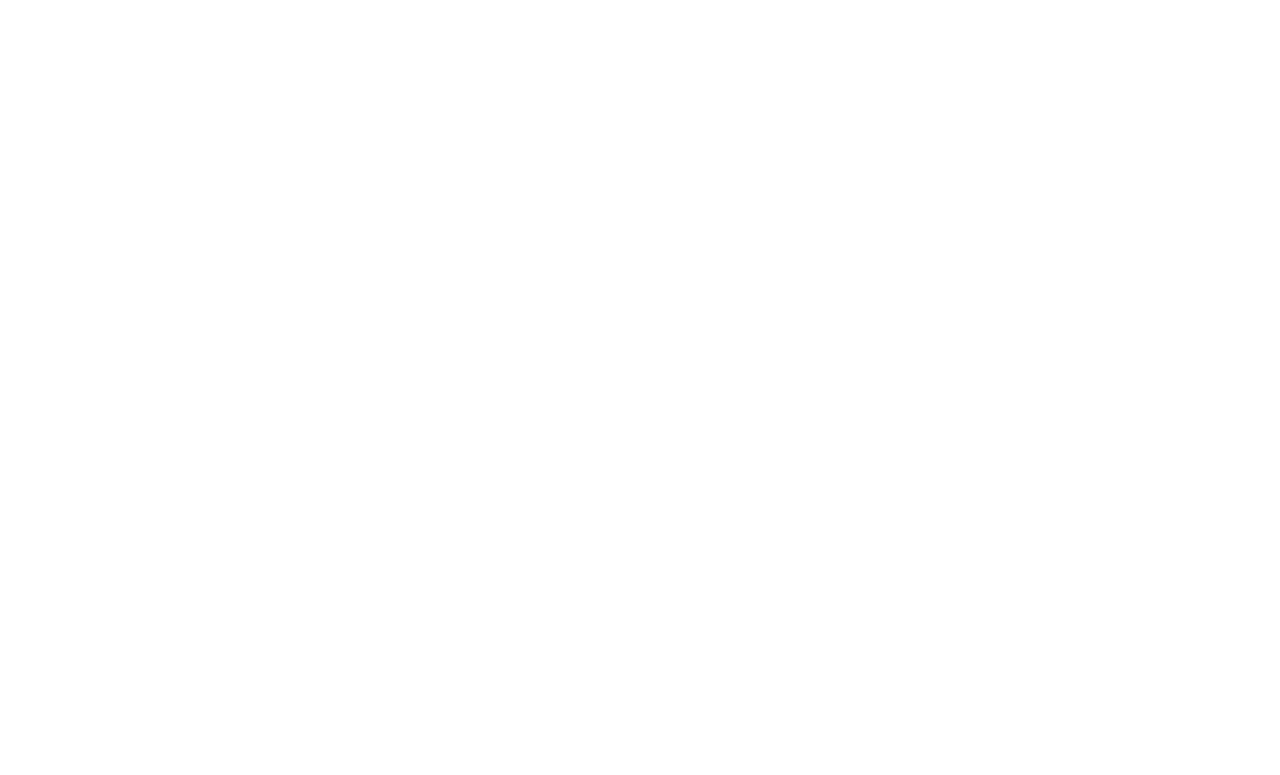
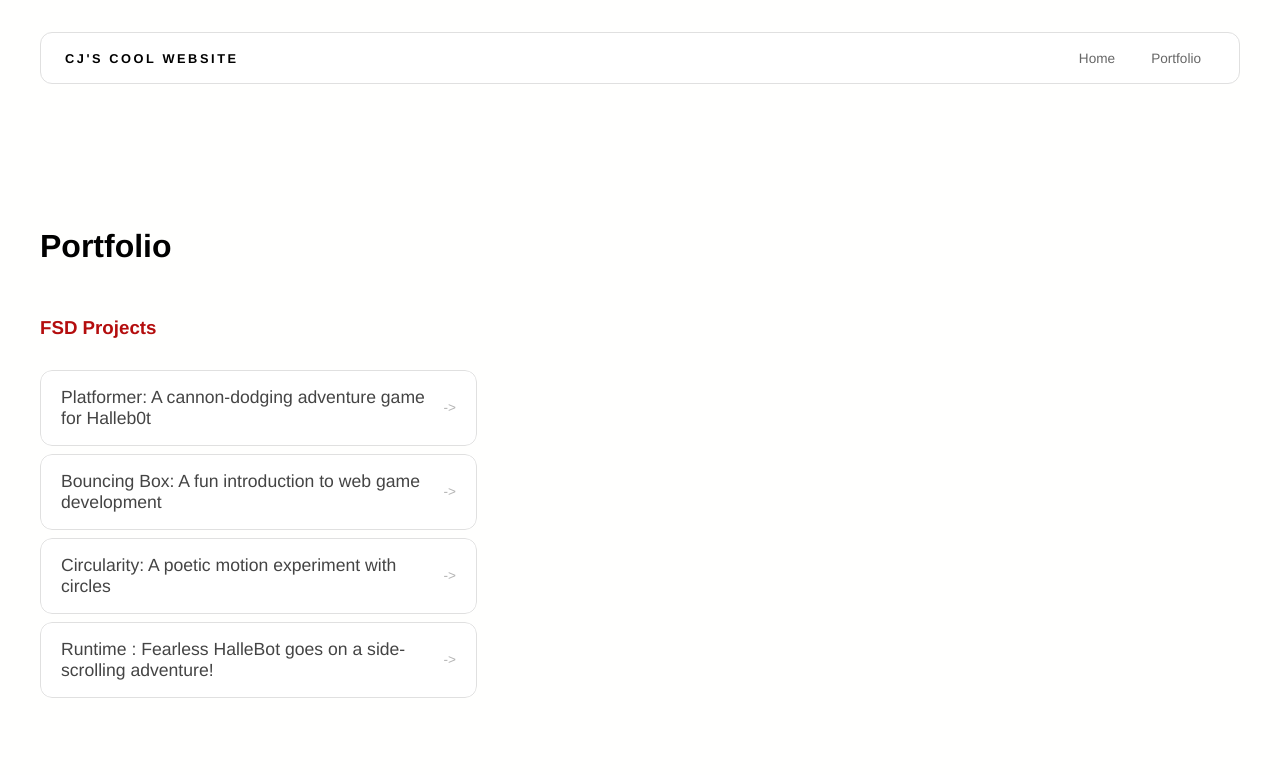
Before and after one commit to CJ-Rod/CJ-Rod.github.io, a plain HTML site: page portfolio.html in a window 1280 px wide. Drawn offline with Linux system fonts and the light colour scheme.

Commit message:
add portfolio page to website

```diff
--- a/portfolio.html
+++ b/portfolio.html
@@ -0,0 +1,51 @@
+<!DOCTYPE html>
+<html>
+
+<head>
+  <title>Portfolio</title>
+  <link rel="stylesheet" href="style.css" />
+</head>
+
+<body>
+  <div id="all-contents">
+    <nav>
+      <h1>CJ's Cool Website</h1>
+      <ul id="nav-ul">
+        <li class="nav-li">
+          <a href="index.html">Home</a>
+        <li class="nav-li">
+          <a href="portfolio.html">Portfolio</a>
+        </li>
+
+        </li>
+      </ul>
+    </nav>
+
+    <main>
+      <div class="content">
+        <h1>Portfolio</h1>
+        <h3>FSD Projects</h3>
+        <ul id="portfolio">
+          <li>
+            <a href="fsd-projects/platformer/">Platformer: A cannon-dodging adventure game for Halleb0t</a>
+          </li>
+          <li>
+            <a href="fsd-projects/bouncing-box/">Bouncing Box: A fun introduction to web game development</a>
+          </li>
+          <li>
+            <a href="fsd-projects/circularity/">Circularity: A poetic motion experiment with circles</a>
+          </li>
+          <li>
+            <a href="fsd-projects/runtime/">Runtime : Fearless HalleBot goes on a side-scrolling adventure!</a>
+          </li>
+        </ul>
+
+        <!-- ASD Projects will go here -->
+
+      </div>
+    </main>
+
+  </div>
+</body>
+
+</html>
--- a/style.css
+++ b/style.css
@@ -163,3 +163,56 @@ nav h1 {
   background: #000;
   color: #fff;
 }
+
+/* Portfolio styles */
+.content h1 {
+  color: black;
+}
+
+#portfolio {
+  list-style: none;
+  margin: 0;
+  padding: 0;
+  width: 100%;
+  display: flex;
+  flex-direction: column;
+  gap: 8px;
+}
+
+#portfolio li {
+  border-radius: 12px;
+  overflow: hidden;
+}
+
+#portfolio a {
+  display: flex;
+  justify-content: space-between;
+  align-items: center;
+  text-decoration: none;
+  color: #444;
+  padding: 16px 20px;
+  font-size: 1.1rem;
+  font-weight: 500;
+  background: #fff;
+  border: 1px solid #e0e0e0;
+  border-radius: 12px;
+  transition: background 0.25s ease, color 0.25s ease, transform 0.25s ease;
+}
+
+#portfolio a:hover {
+  background: #000;
+  color: #fff;
+  transform: translateX(4px);
+}
+
+#portfolio a::after {
+  content: "->";
+  font-size: 0.85rem;
+  opacity: 0.4;
+  transition: opacity 0.25s ease;
+  white-space: nowrap;
+}
+
+#portfolio a:hover::after {
+  opacity: 1;
+}
```
Also changed, not shown: index.html (+2 -2 lines).
